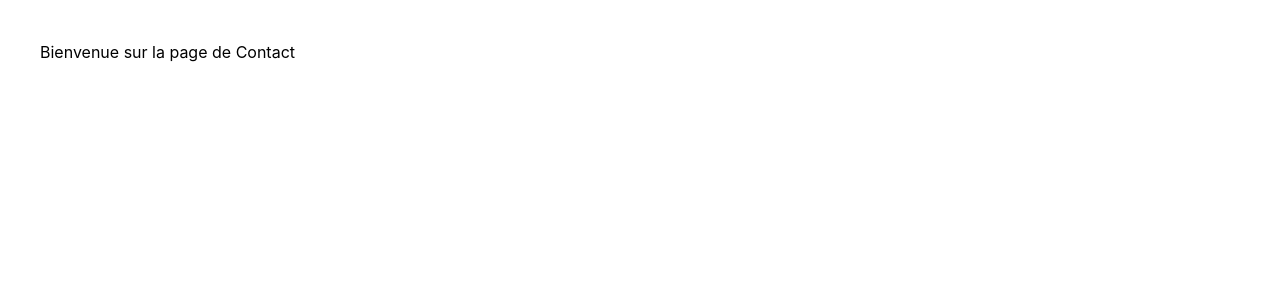
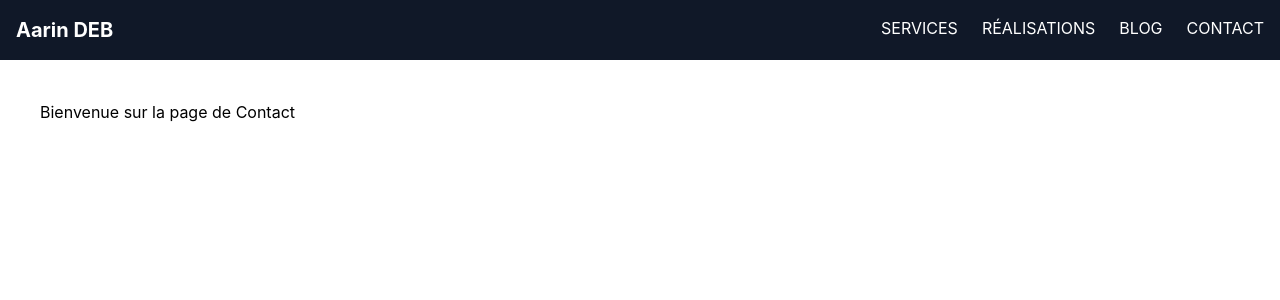
Before and after one commit to userXXIIXII/cv_react, a React (Vite) app: page /contact in a window 1280 px wide. Shown: the top 300 px of the page. Built offline with nearby package versions, Linux system fonts and the light colour scheme.

Commit message:
Création du composant Navbar, ajout de style et responsiveness

```diff
--- a/src/App.jsx
+++ b/src/App.jsx
@@ -6,10 +6,13 @@ import Realisations from "./pages/Realisations";
 import Blog from "./pages/Blog";
 import Contact from "./pages/Contact";
 
+import Navbar from "./components/Navbar";
+
 function App() {
   return (
     <Router>
       <div className="flex flex-col min-h-screen">
+        <Navbar />
         <main className="flex-grow">
           <Routes>
             <Route path="/" element={<Home />} />
--- /dev/null
+++ b/src/components/Navbar.jsx
@@ -0,0 +1,44 @@
+import {useState} from "react";
+import {Link} from "react-router-dom";
+
+function Navbar() {
+
+    const [isOpen, setIsOpen] = useState(false);
+
+    return (
+        <nav className="bg-gray-900 text-white p-4">
+            <div className="container mx-auto flex justify-between">
+                <Link to="/" className="text-xl font-bold">Aarin DEB</Link>
+
+                {/* Menu Desktop (visible sur md et plus) */}
+                <div className="hidden md:flex space-x-6">
+                    <Link to="/services" className="hover:text-blue-400">SERVICES</Link>
+                    <Link to="/realisations" className="hover:text-blue-400">RÉALISATIONS</Link>
+                    <Link to="/blog" className="hover:text-blue-400">BLOG</Link>
+                    <Link to="/contact" className="hover:text-blue-400">CONTACT</Link>
+                </div>
+
+
+                {/* Bouton Hamburger (visible sur mobile/tablette) */}
+                <button className="md:hidden" onClick={() => setIsOpen(!isOpen)}>
+                    <svg className="w-6 h-6" fill="none" stroke="currentColor" viewBox="0 0 24 24" xmlns="http://www.w3.org/2000/svg">
+                        <path strokeLinecap="round" strokeLinejoin="round" strokeWidth={2} d={isOpen ? "M6 18L18 6M6 6l12 12" : "M4 6h16M4 12h16M4 18h16"} />
+                    </svg>
+                </button>
+            </div>
+
+            {/* Menu Mobile (visible uniquement si ouvert) */}
+            {isOpen && (
+                <div className="md:hidden mt-4 flex flex-col space-y-2">
+                    <Link to="/" className="block py-2 hover:bg-gray-800" onClick={() => setIsOpen(false)}>ACCUEIL</Link>
+                    <Link to="/services" className="block py-2 hover:bg-gray-800" onClick={() => setIsOpen(false)}>SERVICES</Link>
+                    <Link to="/realisations" className="block py-2 hover:bg-gray-800" onClick={() => setIsOpen(false)}>RÉALISATIONS</Link>
+                    <Link to="/blog" className="block py-2 hover:bg-gray-800" onClick={() => setIsOpen(false)}>BLOG</Link>
+                    <Link to="/contact" className="block py-2 hover:bg-gray-800" onClick={() => setIsOpen(false)}>CONTACT</Link>
+                </div>
+            )}
+        </nav>
+    );
+}
+
+export default Navbar;
```
